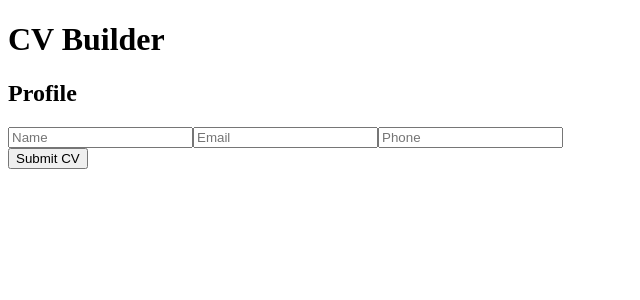
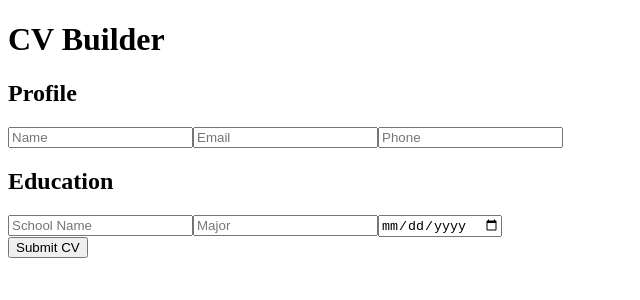
Before and after one commit to Nano1008/odin-CV-application, a React app: page / in a window 1280 px wide. Both pictures are taken after a click on the button "Edit CV". Shown: the top 300 px of the page, without its empty margins (0-640 px from the left). Built offline with nearby package versions, Linux system fonts and the light colour scheme; the HTML template or start-up script is replaced by a standard one.

Commit message:
Finish education component

```diff
--- a/src/App.jsx
+++ b/src/App.jsx
@@ -1,3 +1,4 @@
+import Education from "./components/Education";
 import Profile from "./components/Profile";
 import "./styles/App.css";
 import { useState } from "react";
@@ -13,6 +14,7 @@ function App() {
     <div className="app-container">
       <h1>CV Builder</h1>
       <Profile editMode={editMode}/>
+      <Education editMode={editMode}/>
       <button onClick={handleEditClick}>{editMode ? "Submit CV" : "Edit CV"}</button>
     </div>
   )
--- /dev/null
+++ b/src/components/Education.jsx
@@ -0,0 +1,55 @@
+import { useState } from "react";
+
+function Education({ editMode }) {
+  const [education, setEducation] = useState({
+    school: "",
+    major: "",
+    date: "",
+  });
+
+  function handleChange(event) {
+    setEducation((prevEducation) => ({
+      ...prevEducation,
+      [event.target.name]: event.target.value,
+    }));
+  }
+
+  return (
+    <section>
+      <h2>Education</h2>
+      {editMode ? (
+        <form>
+          <input
+            type="text"
+            name="school"
+            value={education.school}
+            onChange={handleChange}
+            placeholder="School Name"
+          />
+          <input
+            type="text"
+            name="major"
+            value={education.major}
+            onChange={handleChange}
+            placeholder="Major"
+          />
+          <input
+            type="date"
+            name="date"
+            value={education.date}
+            onChange={handleChange}
+            placeholder="Date of Study"
+          />
+        </form>
+      ) : (
+        <>
+          <p>School: {education.school}</p>
+          <p>Title of Study: {education.major}</p>
+          <p>Date: {education.date}</p>
+        </>
+      )}
+    </section>
+  );
+}
+
+export default Education;
```
